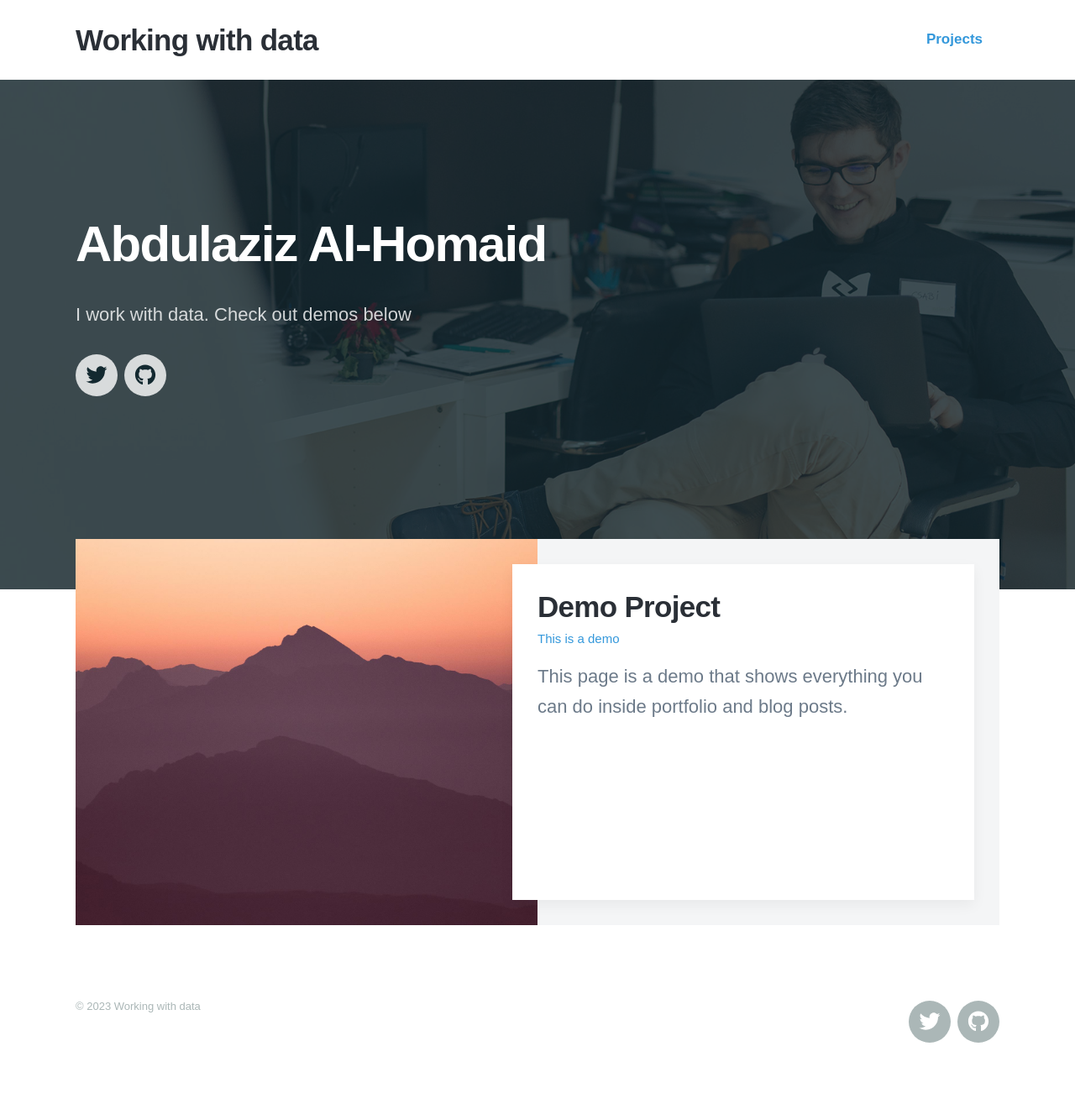
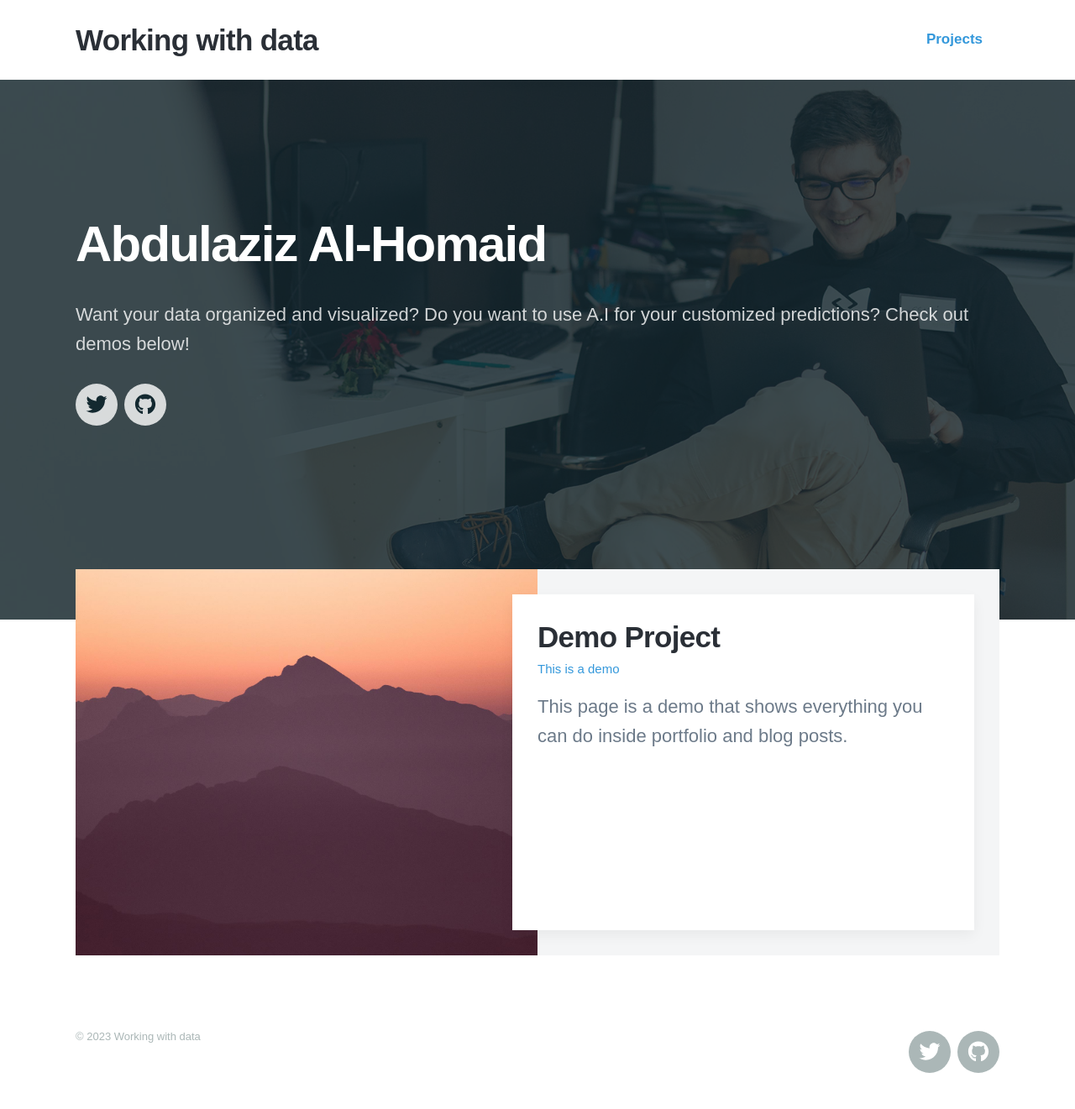
Before and after one commit to abalhomaid/abalhomaid.github.io, a Jekyll site: the page built from docs/index.html, in a window 1280 px wide. Shown: the whole page at 84% size. Built offline with Jekyll 4.4.1, drawn with Linux system fonts in a browser that asks for light colours; nearby versions of some CDN libraries; some web fonts are replaced; before the commit the page ends 1285 px from its top, so only the background shows below that.

Commit message:
Update text

```diff
--- a/docs/index.html
+++ b/docs/index.html
@@ -14,7 +14,7 @@ featured_image: /images/demo/home.jpg
 	<div class="wrap">
 
 		<h1>Abdulaziz Al-Homaid</h1>
-		<p>I work with data. Check out demos below</p>
+		<p>Want your data organized and visualized? Do you want to use A.I for your customized predictions? Check out demos below!</p>
 
 		{% include socials.html %}
 
```
